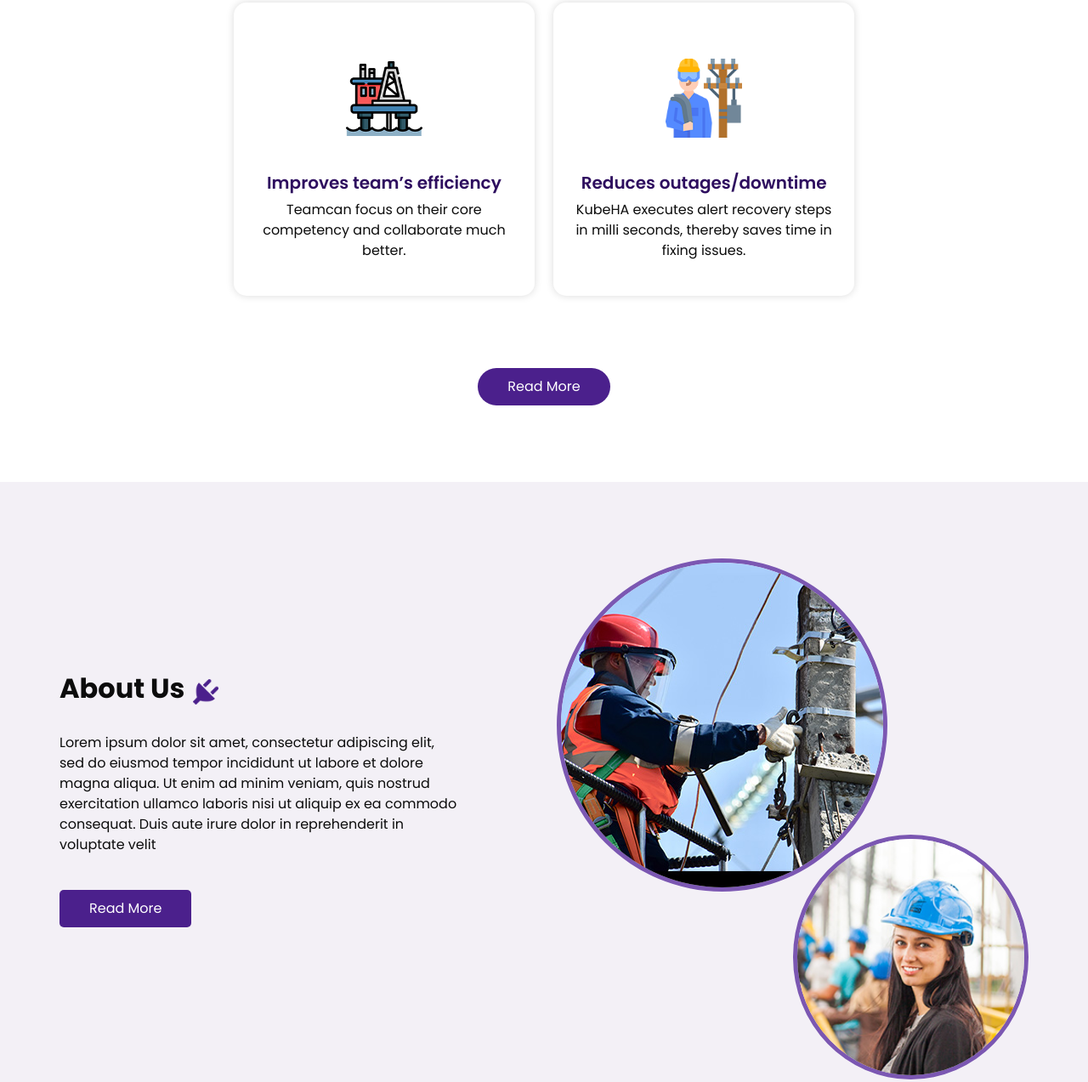
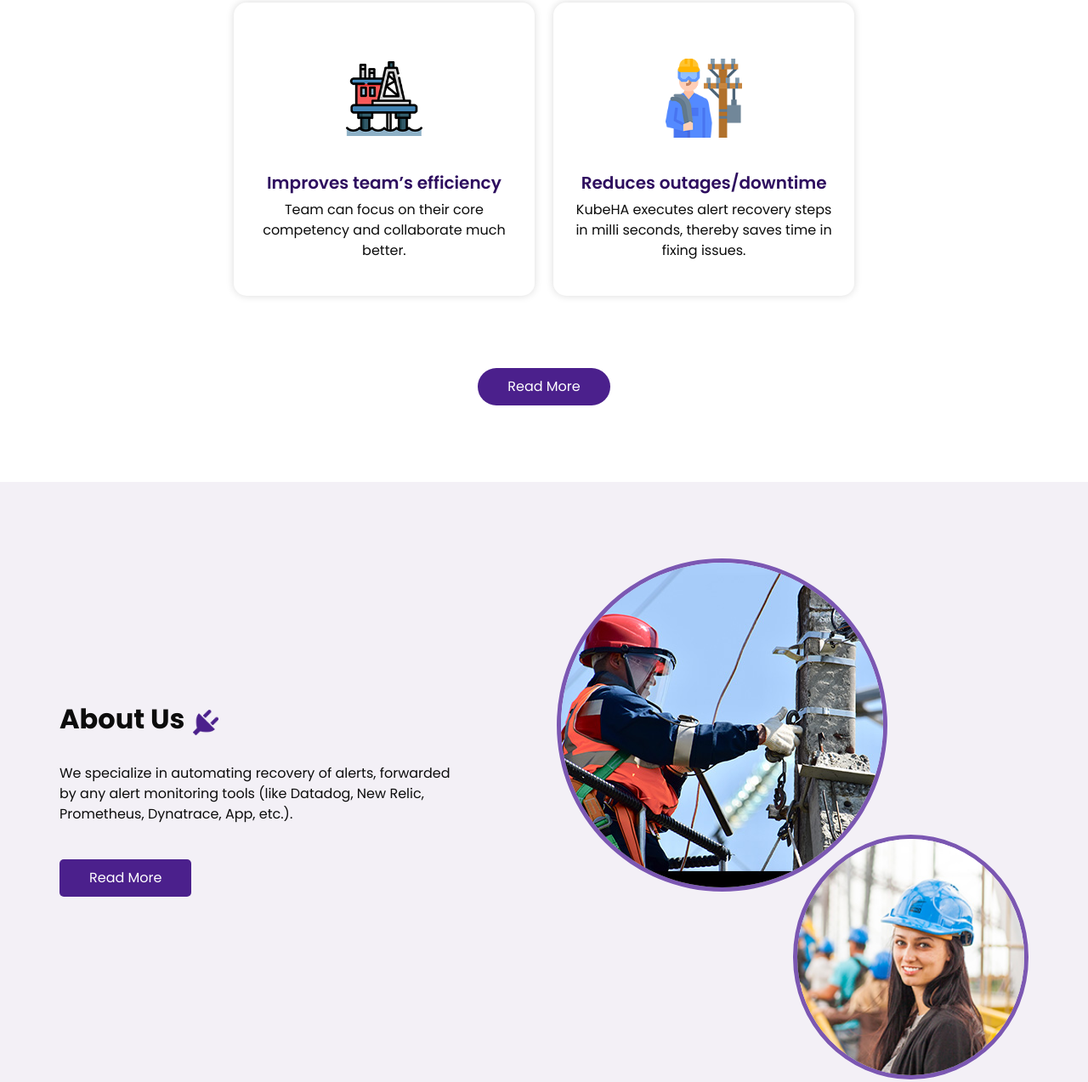
Before and after one commit to kubeha100/kubeha, a plain HTML site: page index.html in a window 1280 px wide. Shown: the part 1444-2717 px from the top of the page at 85% size. Drawn offline with nearby package versions, Linux system fonts and the light colour scheme.

Commit message:
Update index.html

```diff
--- a/index.html
+++ b/index.html
@@ -187,7 +187,7 @@
               Improves team’s efficiency
             </h5>
             <p>
-              Teamcan focus on their core competency and collaborate much better.
+              Team can focus on their core competency and collaborate much better.
             </p>
           </div>
         </div>
@@ -227,11 +227,9 @@
               <img src="images/plug.png" alt="">
             </div>
             <p>
-              Lorem ipsum dolor sit amet, consectetur adipiscing elit, sed do
-              eiusmod tempor incididunt ut labore et dolore magna aliqua. Ut
-              enim ad minim veniam, quis nostrud exercitation ullamco laboris
-              nisi ut aliquip ex ea commodo consequat. Duis aute irure dolor
-              in reprehenderit in voluptate velit
+              We specialize in automating recovery of alerts, forwarded by
+              any alert monitoring tools (like Datadog, New Relic, Prometheus,
+              Dynatrace, App, etc.).
             </p>
             <a href="">
               Read More
@@ -374,7 +372,7 @@
             <a href="">
               <img src="images/telephone-white.png" alt="">
               <span>
-                Call : +012334567890
+                Call : +1 508-507-6507
               </span>
             </a>
           </div>
@@ -382,7 +380,7 @@
             <a href="">
               <img src="images/envelope-white.png" alt="">
               <span>
-                demo@gmail.com
+                contact@kubeha.com
               </span>
             </a>
           </div>
```
